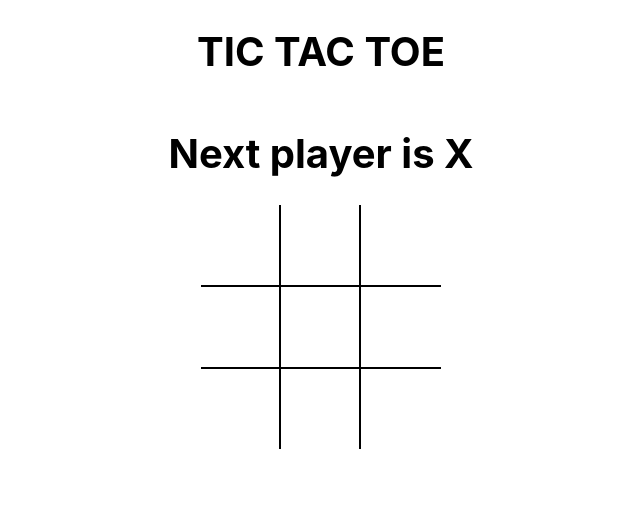
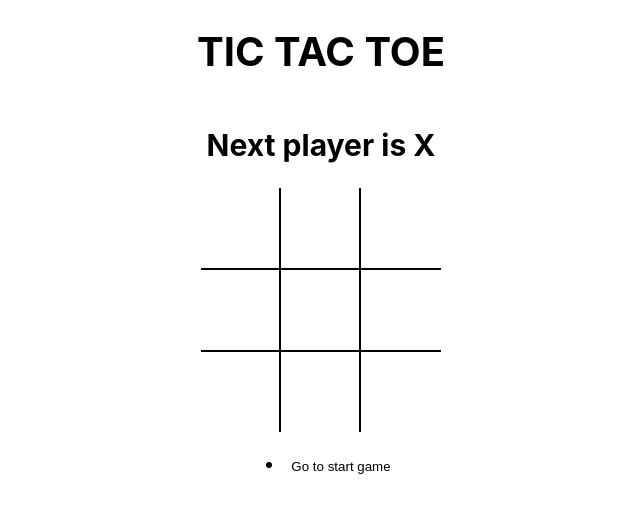
Before and after one commit to nitesh-ennomail/tic-toc, a React (Create React App) app: page / in a window 1280 px wide. Shown: the top 512 px of the page, without its empty margins (319-959 px from the left). Built offline with nearby package versions, Linux system fonts and the light colour scheme.

Commit message:
StatusMessage component added!

```diff
--- a/src/App.js
+++ b/src/App.js
@@ -1,5 +1,7 @@
 import React, { useState } from "react";
 import Board from "./components/Board";
+import History from "./components/History";
+import StatusMessage from "./components/StatusMessage";
 import { calculateWinner } from "./helpers";
 
 import "./styles/root.scss";
@@ -17,10 +19,6 @@ const App = () => {
   const current = history[currentMove];
 
   const winner = calculateWinner(current.board);
-
-  const message = winner
-    ? `Winner is ${winner}`
-    : `Next player is ${current.isXNext ? "X" : "O"}`;
 
   const handleSquareClick = (position) => {
     if (current.board[position] || winner) {
@@ -40,11 +38,16 @@ const App = () => {
     });
     setCurrentMove((prev) => prev + 1);
   };
+
+  const moveTo = (move) => {
+    setCurrentMove(move);
+  };
   return (
     <div className="app">
       <h1>TIC TAC TOE</h1>
-      <h1>{message}</h1>
+      <StatusMessage winner={winner} current={current} />
       <Board board={current.board} handleSquareClick={handleSquareClick} />
+      <History history={history} moveTo={moveTo} />
     </div>
   );
 };
--- /dev/null
+++ b/src/components/History.js
@@ -0,0 +1,25 @@
+import React from "react";
+
+const History = ({ history, moveTo }) => {
+  console.log("history", history);
+  return (
+    <ul>
+      {history.map((_, move) => {
+        return (
+          <li key={move}>
+            <button
+              type="button"
+              onClick={() => {
+                moveTo(move);
+              }}
+            >
+              {move === 0 ? `Go to start game` : `Go to move #${move}`}
+            </button>
+          </li>
+        );
+      })}
+    </ul>
+  );
+};
+
+export default History;
--- /dev/null
+++ b/src/components/StatusMessage.js
@@ -0,0 +1,20 @@
+import React from "react";
+
+const StatusMessage = ({ winner, current }) => {
+  const noMovesLeft = current.board.every((el) => el !== null);
+
+  //   console.log(current);
+  //   console.log("noMovesLeft", noMovesLeft);
+
+  return (
+    <h2>
+      {winner && `Winner is ${winner}`}
+      {!winner &&
+        !noMovesLeft &&
+        `Next player is ${current.isXNext ? "X" : "O"}`}
+      {!winner && noMovesLeft && `X and O tied!!!`}
+    </h2>
+  );
+};
+
+export default StatusMessage;
```
